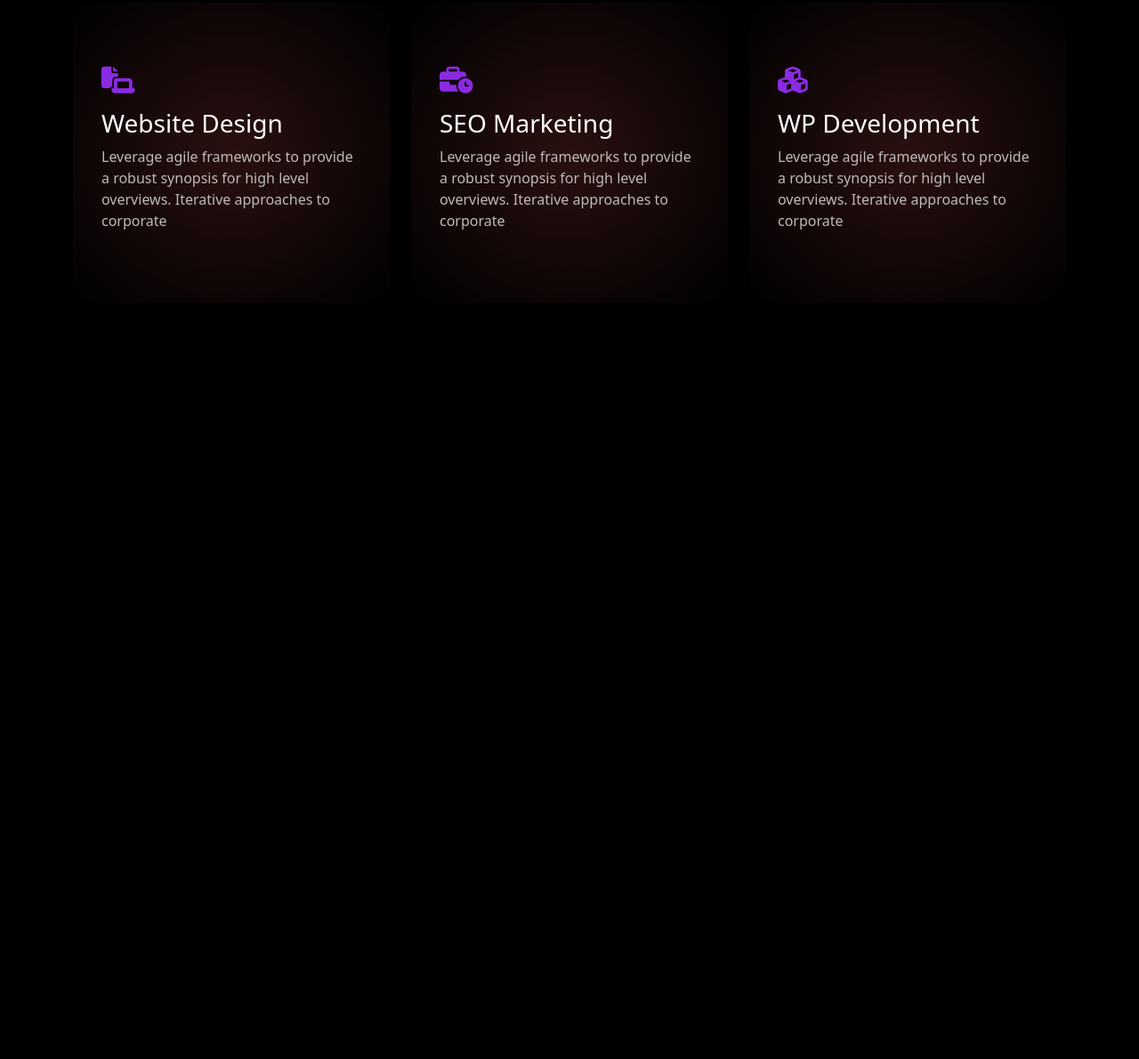
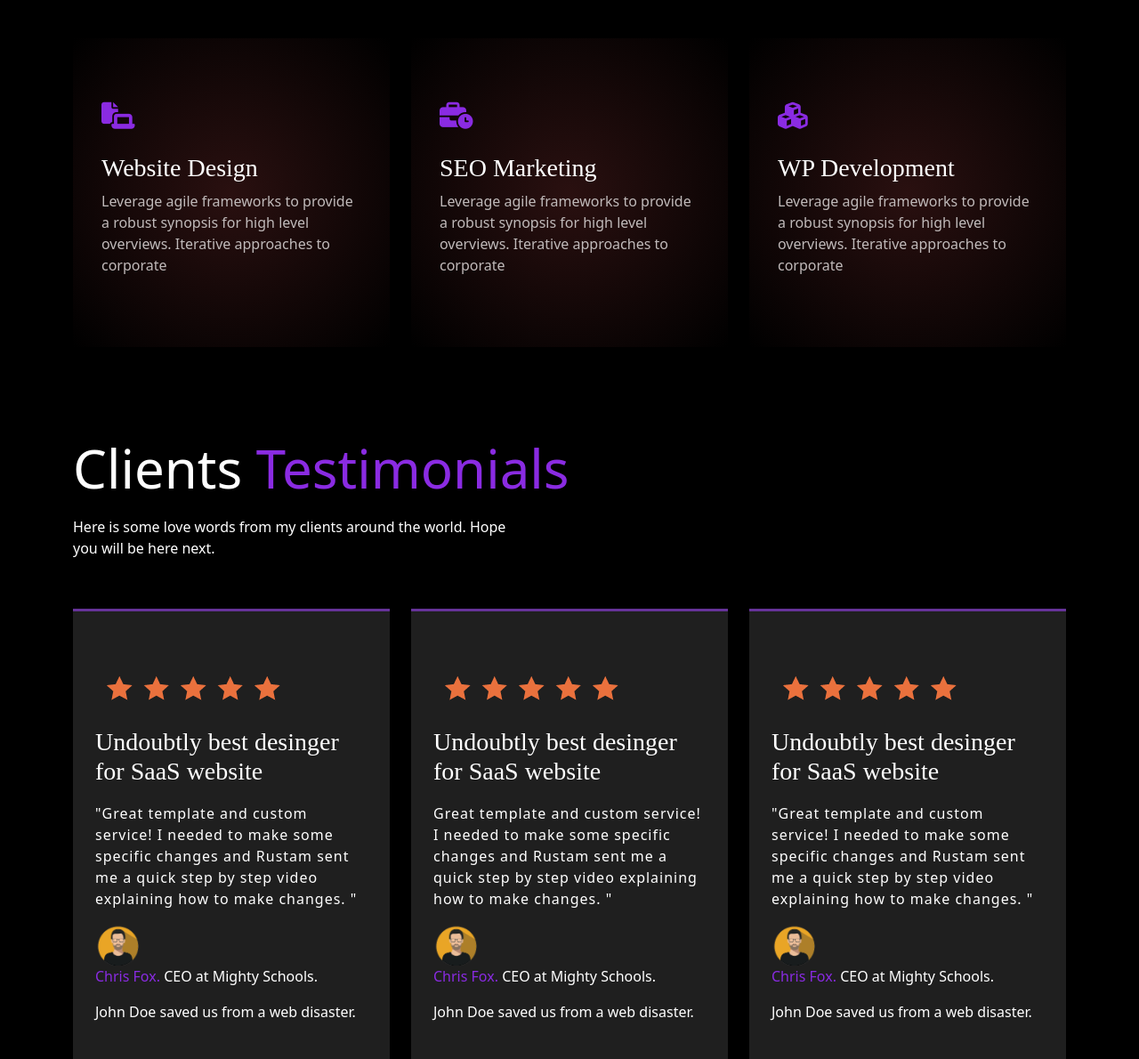
Before and after one commit to toukir-a11y/Web-Design, a plain HTML site: page landing page/index.html in a window 1280 px wide. Shown: the part 1001-2191 px from the top of the page at 89% size. Before the commit the page ends 1341 px from the top, so only its background shows below. Drawn offline with nearby package versions, Linux system fonts and the light colour scheme.

Commit message:
testimonial section complete

```diff
--- a/landing page/assets/style.css
+++ b/landing page/assets/style.css
@@ -211,3 +211,59 @@ p.description {
     margin-top: 25px;
 
 }
+
+/* Testimonila section */
+
+.testimonial {
+    margin-top: 100px;
+}
+
+.testimonila-card {
+    background: #1F1F1F;
+    padding: 25px;
+}
+
+
+h1.t-title {
+    color: #fff;
+    font-size: 60px;
+    font-family: inherit;
+}
+
+.testimonial-content {
+    margin-top: 10px;
+    color: #fff;
+}
+
+.review-icon {
+    margin-top: 40px;
+}
+
+.col-md-4 {
+    margin-top: 40px;
+}
+
+.testimonila-card {
+
+    border-top-style: solid;
+    border-top-color: rebeccapurple;
+}
+
+h3 {
+    margin-top: 10px;
+    font-family: -webkit-body;
+}
+
+p.t-content {
+    padding-top: 10px;
+    color: #fff;
+    letter-spacing: 1px;
+}
+
+p.t-avatar {
+    color: #fff;
+}
+
+p.t-avatar-data {
+    color: #fff;
+}
--- a/landing page/index.html
+++ b/landing page/index.html
@@ -111,6 +111,64 @@
 
                 </div>
                 </div>
+
+                <div class="testimonial">
+                    <div class="row">
+                        <div class="testimonial-title">
+                            <h1 class="t-title"> Clients <span>Testimonials</span></h1>
+                        </div>
+                        <div class="testimonial-content">
+                            <p>Here is some love words from my clients around the world. Hope <br>  you will be here next. <br> </p>
+                        </div>
+
+                        <div class="col-md-4">
+                            <div class="testimonila-card">
+                               <div class="review-icon">
+                                    <img src="assets/images/review.png" alt="review-icon">
+                               </div>
+                                    <div class="title">
+                                        <h3> Undoubtly best desinger for SaaS website</h3>
+                                    </div>
+                                        <p class="t-content">"Great template and custom service! I needed to make some specific changes and Rustam sent me a quick step by step video explaining how to make changes. "</p>
+                                        <img src="assets/images/men.png" alt="Avatar" style="width:50px">
+                                        <p class="t-avatar"><span>Chris Fox.</span> CEO at Mighty Schools.</p>
+                                        <p class="t-avatar-data">John Doe saved us from a web disaster.</p>
+                                </div>
+                            </div>
+
+                         <div class="col-md-4">
+                            <div class="testimonila-card">
+                                <div class="review-icon">
+                                    <img src="assets/images/review.png" alt="review-icon">
+                                </div>
+                            <div class="title">
+                                <h3> Undoubtly best desinger for SaaS website</h3>
+                            </div>
+                           <p class="t-content">Great template and custom service! I needed to make some specific changes and Rustam sent me a quick step by step video explaining how to make changes. "</p>
+                           <img src="assets/images/men.png" alt="Avatar" style="width:50px">
+                           <p class="t-avatar"><span>Chris Fox.</span> CEO at Mighty Schools.</p>
+                          <p class="t-avatar-data">John Doe saved us from a web disaster.</p>
+                        </div>
+                       </div>
+
+                       <div class="col-md-4">
+                        <div class="testimonila-card">
+                            <div class="review-icon">
+                               <img src="assets/images/review.png" alt="review-icon">
+                            </div>
+                       <div class="title">
+                           <h3> Undoubtly best desinger for SaaS website</h3>
+                        </div>
+                       <p class="t-content">"Great template and custom service! I needed to make some specific changes and Rustam sent me a quick step by step video explaining how to make changes. "</p>
+                       <img src="assets/images/men.png" alt="Avatar" style="width:50px">
+                       <p class="t-avatar"><span>Chris Fox.</span> CEO at Mighty Schools.</p>
+                      <p class="t-avatar-data">John Doe saved us from a web disaster.</p>
+                    </div>
+                   </div>
+
+
+                 </div>
+            </div>
             </div>
         </section>
 
```
Also changed, not shown: landing page/assets/images/men.png (added), landing page/assets/images/review.png (added), landing page/assets/images/women.png (added).
